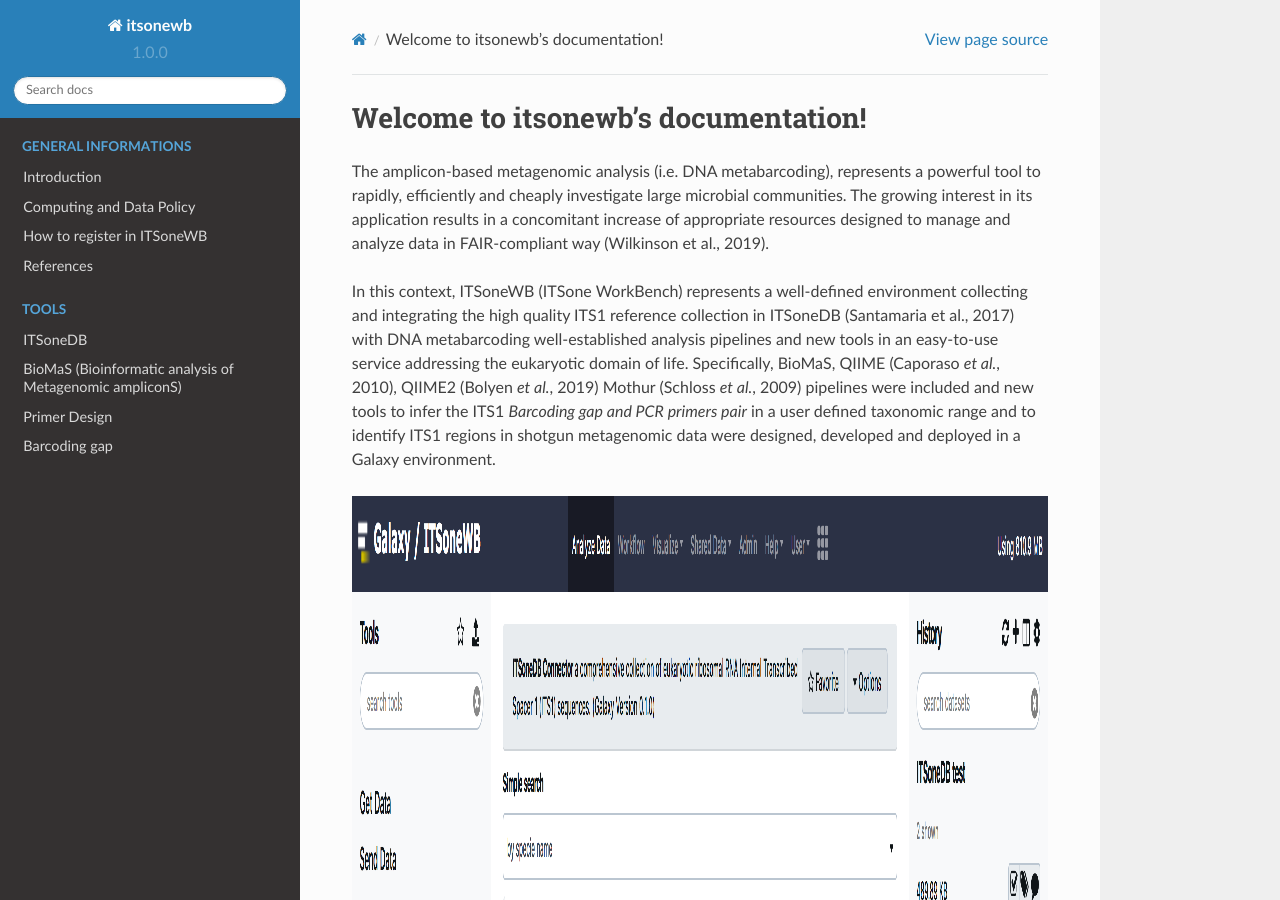
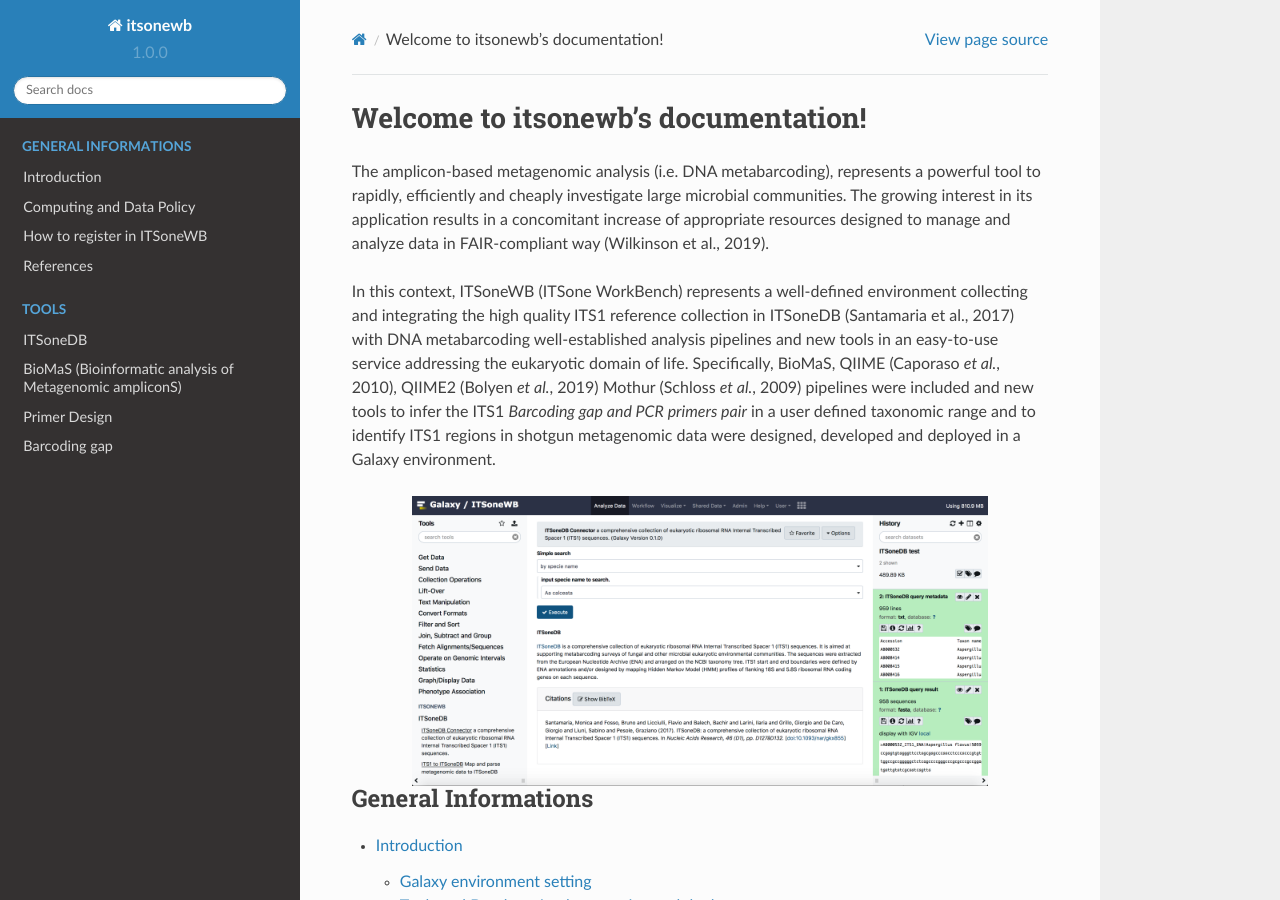
Before and after one commit to ibiom-cnr/itsonewb, a Sphinx documentation site: the page built from docs/source/index.rst, in a window 1280 px wide and 900 px high. Built offline with Sphinx 7.4.7 and the Read the Docs theme 2.0.0, drawn with Linux system fonts in a browser that asks for light colours.

Commit message:
fix scale

```diff
--- a/docs/source/index.rst
+++ b/docs/source/index.rst
@@ -11,7 +11,7 @@ The amplicon-based metagenomic analysis (i.e. DNA metabarcoding), represents a p
 In this context, ITSoneWB (ITSone WorkBench) represents a well-defined environment collecting and integrating the high quality ITS1 reference collection in ITSoneDB (Santamaria et al., 2017) with DNA metabarcoding well-established analysis pipelines and new tools in an easy-to-use service addressing the eukaryotic domain of life. Specifically, BioMaS, QIIME (Caporaso *et al.*, 2010), QIIME2 (Bolyen *et al.*, 2019) Mothur (Schloss *et al.*, 2009) pipelines were included and new tools to infer the ITS1 *Barcoding gap and PCR primers pair* in a user defined taxonomic range and to identify ITS1 regions in shotgun metagenomic data were designed, developed and deployed in a Galaxy environment.
 
 .. figure:: _static/img/itsonewb_home.png
-   :scale: 100 %
+   :scale: 20 %
    :align: center
 
 .. toctree::
```
Also changed, not shown: other parts of docs/source/index.rst (+4 -0 lines).
